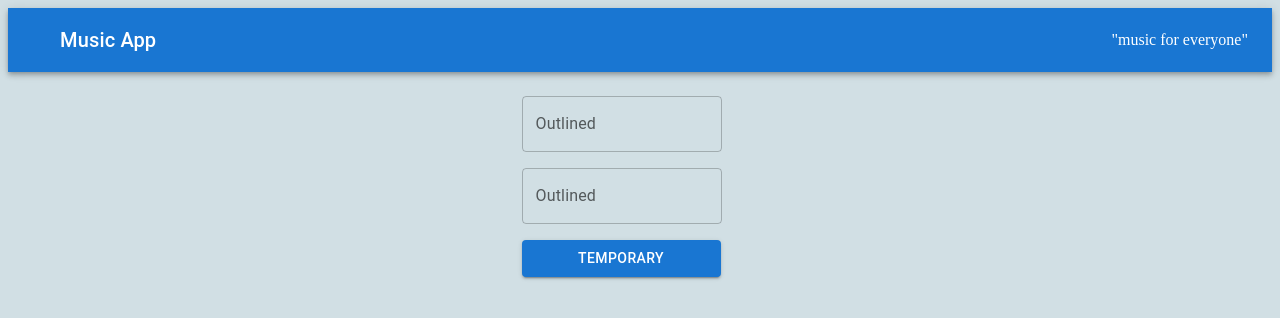
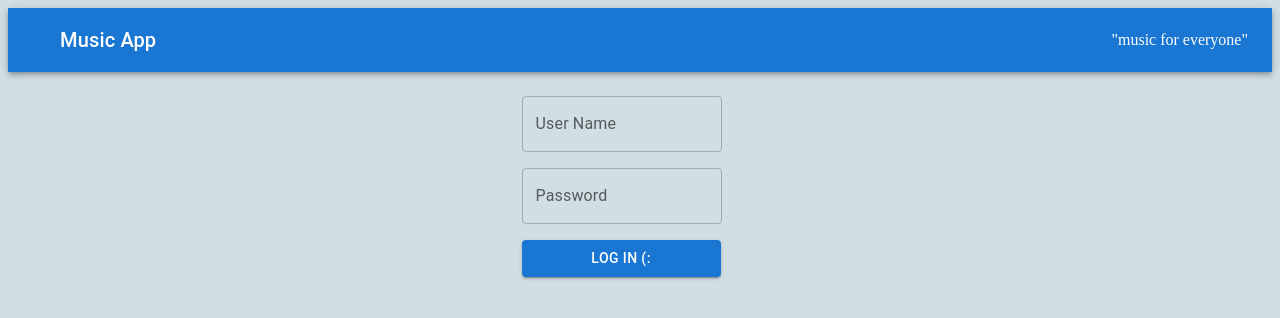
Before and after one commit to RobOsipo/ACA411-MusicApp, a React (Create React App) app: page / in a window 1280 px wide. Shown: the top 318 px of the page. Built offline with nearby package versions, Linux system fonts and the light colour scheme.

Commit message:
minor styles

```diff
--- a/src/components/TextField.js
+++ b/src/components/TextField.js
@@ -28,11 +28,11 @@
       noValidate
       autoComplete="off"
     >
-      <TextField id="outlined-basic" label="Outlined" variant="outlined" />
+      <TextField id="outlined-basic" label="User Name" variant="outlined" />
       <br />
-      <TextField id="outlined-basic" label="Outlined" variant="outlined" />
+      <TextField id="outlined-basic" label="Password" variant="outlined" />
       <br />
-      <Button onClick={login} variant="contained" color="primary">Temporary</Button>
+      <Button onClick={login} variant="contained" color="primary">Log In (:</Button>
     </Box>
   );
 }
--- a/src/components/app.css
+++ b/src/components/app.css
@@ -18,10 +18,8 @@
 .card-container {
     display: flex;
     flex-direction: column;
-
     justify-content: center;
     align-items: center;
-    border: solid black 1px;
     width: 20rem;
 }
 .form {
```
